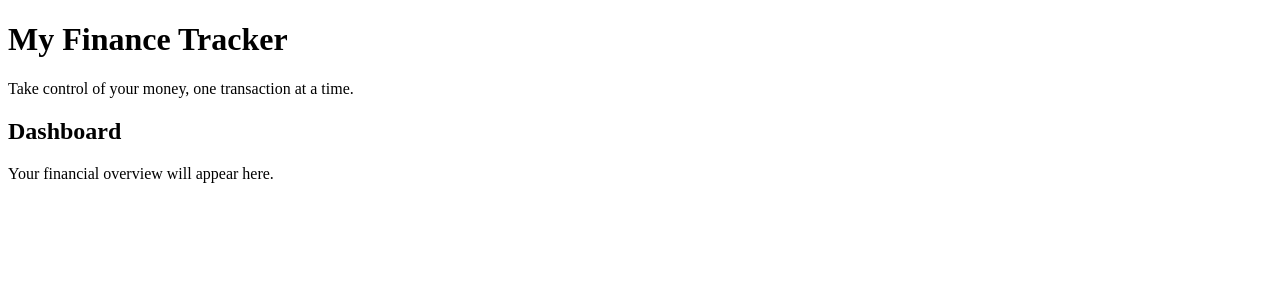
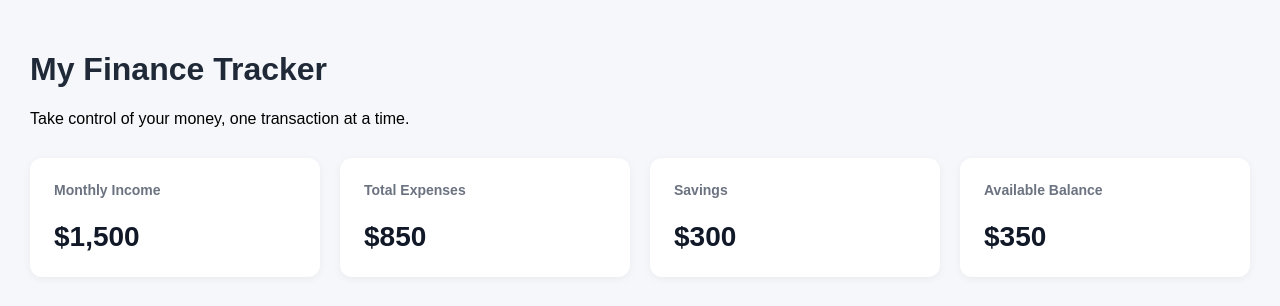
Before and after one commit to bibekshah47/finance-tracker, a Flask app: page / in a window 1280 px wide. Shown: the top 306 px of the page. Run offline with Flask 3, Linux system fonts and the light colour scheme.

Commit message:
Add dashboard summary cards

```diff
--- a/templates/index.html
+++ b/templates/index.html
@@ -5,14 +5,86 @@
     <meta charset="UTF-8">
     <meta name="viewport" content="width=device-width, initial-scale=1.0">
     <title>Finance Tracker</title>
+
+    <style>
+        body {
+            font-family: Arial, sans-serif;
+            background-color: #f5f7fa;
+            margin: 0;
+            padding: 30px;
+        }
+
+        h1 {
+            color: #1f2937;
+        }
+
+        .dashboard {
+            display: grid;
+            grid-template-columns: repeat(4, 1fr);
+            gap: 20px;
+            margin-top: 30px;
+        }
+
+        .card {
+            background-color: white;
+            padding: 24px;
+            border-radius: 12px;
+            box-shadow: 0 2px 8px rgba(0, 0, 0, 0.05);
+        }
+
+        .card h3 {
+            color: #6b7280;
+            font-size: 14px;
+            margin-top: 0;
+        }
+
+        .card h2 {
+            color: #111827;
+            font-size: 28px;
+            margin-bottom: 0;
+        }
+
+        @media (max-width: 800px) {
+            .dashboard {
+                grid-template-columns: repeat(2, 1fr);
+            }
+        }
+
+        @media (max-width: 480px) {
+            .dashboard {
+                grid-template-columns: 1fr;
+            }
+        }
+    </style>
 </head>
 <body>
 
     <h1>My Finance Tracker</h1>
     <p>Take control of your money, one transaction at a time.</p>
 
-    <h2>Dashboard</h2>
-    <p>Your financial overview will appear here.</p>
+    <div class="dashboard">
+
+        <div class="card">
+            <h3>Monthly Income</h3>
+            <h2>$1,500</h2>
+        </div>
+
+        <div class="card">
+            <h3>Total Expenses</h3>
+            <h2>$850</h2>
+        </div>
+
+        <div class="card">
+            <h3>Savings</h3>
+            <h2>$300</h2>
+        </div>
+
+        <div class="card">
+            <h3>Available Balance</h3>
+            <h2>$350</h2>
+        </div>
+
+    </div>
 
 </body>
 </html>
```
